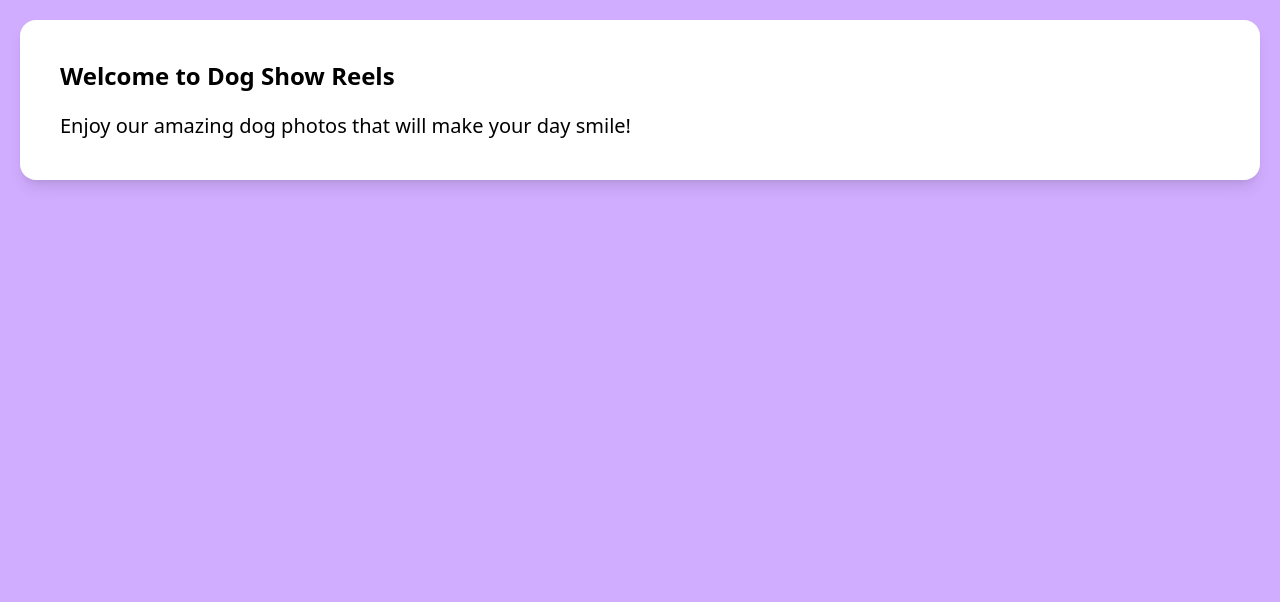
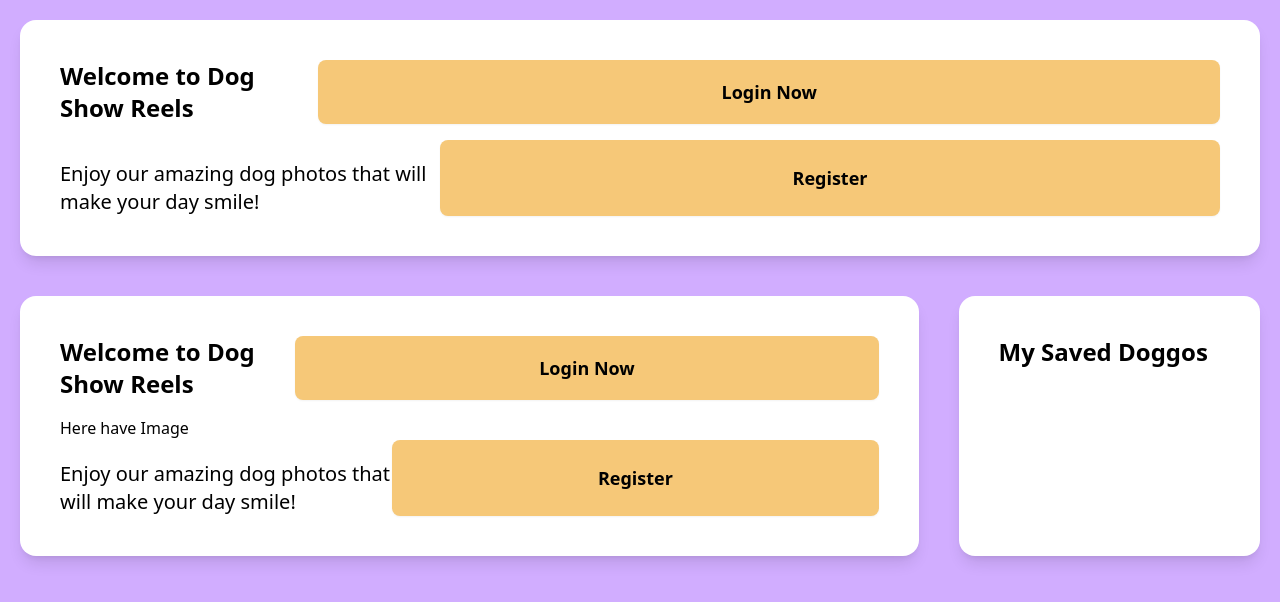
Before and after one commit to micPixent/needle-task, a React (Vite) app: page / in a window 1280 px wide. Shown: the top 602 px of the page. Built offline with nearby package versions, Linux system fonts and the light colour scheme; no server answers.

Commit message:
chore: base homepage layout

```diff
--- a/src/pages/Home.tsx
+++ b/src/pages/Home.tsx
@@ -1,18 +1,51 @@
+import Button from '../components/Buttons'
 import Card from '../components/Card/Card'
 import Container from '../components/Container/Container'
 import Text from '../components/Typography/Text'
 import Title from '../components/Typography/Title'
+import useAuthContext from '../modules/Auth/useAuthContext'
 
 const Home = () => {
+  const { user } = useAuthContext()
+  console.log(user)
+
   return (
     <Container>
       <Container className="p-5">
         <Card className="p-10">
-          <Title className="text-2xl">Welcome to Dog Show Reels</Title>
-          <Text className="mt-5 text-xl">
-            Enjoy our amazing dog photos that will make your day smile!
-          </Text>
+          <Container className="flex justify-between mb-4">
+            <Title className="text-2xl">Welcome to Dog Show Reels</Title>
+            <Button className="w-32">Login Now</Button>
+          </Container>
+          <Container className="flex justify-between">
+            <Text className="mt-5 text-xl">
+              Enjoy our amazing dog photos that will make your day smile!
+            </Text>
+            <Button className="w-32">Register</Button>
+          </Container>
         </Card>
+
+        <Container className="flex space-x-10">
+          <Card className="p-10 mt-10 basis-3/4">
+            <Container className="flex justify-between mb-4">
+              <Title className="text-2xl">Welcome to Dog Show Reels</Title>
+              <Button className="w-32">Login Now</Button>
+            </Container>
+            Here have Image
+            <Container className="flex justify-between">
+              <Text className="mt-5 text-xl">
+                Enjoy our amazing dog photos that will make your day smile!
+              </Text>
+              <Button className="w-32">Register</Button>
+            </Container>
+          </Card>
+
+          <Card className="p-10 mt-10 basis-1/4">
+            <Container className="flex justify-between mb-4">
+              <Title className="text-2xl">My Saved Doggos</Title>
+            </Container>
+          </Card>
+        </Container>
       </Container>
     </Container>
   )
```
